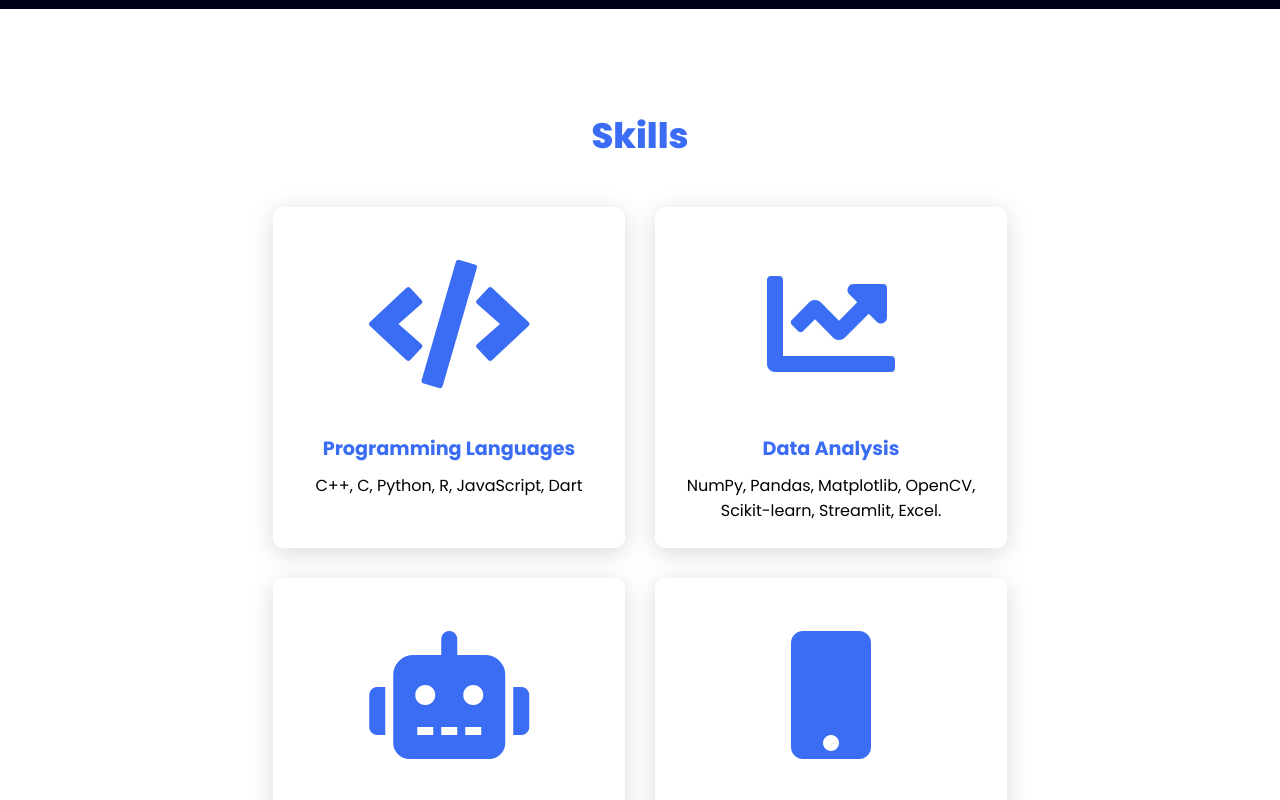
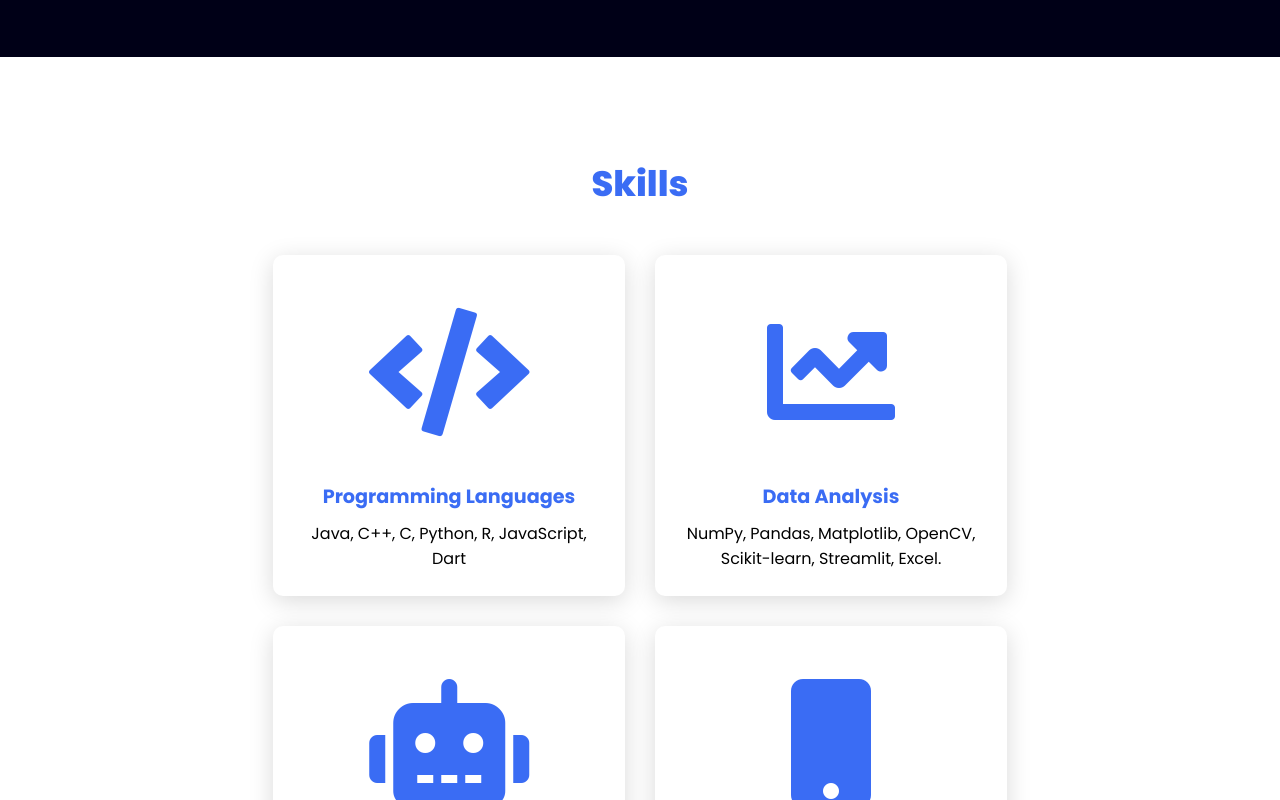
Before and after one commit to EngPeterAtef/engpeteratef.github.io, a plain HTML site: page index.html in a window 1280 px wide. Shown: the part 813-1613 px from the top of the page. Drawn offline with Linux system fonts and the light colour scheme.

Commit message:
Add Web Developer role and update programming languages
This commit includes two main changes to the project. Firstly, the
commented-out line for the Web Developer role in index.html has been
uncommented, officially adding the Web Developer role to the list of
professional skills. Secondly, the list of programming languages has
been updated to include Java at the beginning, reflecting a broader
range of expertise. Additionally, a new image file, DSC_6267 copy.png,
has been added to the images directory, although the specific purpose
of this file is not detailed in this commit.

```diff
--- a/index.html
+++ b/index.html
@@ -37,7 +37,7 @@
           🤖Machine Learning Engineer<br />
           📊Data Analyst<br />
           📱Mobile Developer<br />
-          <!-- 🌐Web Developer<br /> -->
+          🌐Web Developer<br />
         </p>
         <br />
         <h2>Education:</h2>
@@ -91,7 +91,7 @@
           </div>
           <div class="info">
             <h3>Programming Languages</h3>
-            <p>C++, C, Python, R, JavaScript, Dart</p>
+            <p>Java, C++, C, Python, R, JavaScript, Dart</p>
             <!-- <img src="./images/c++.jpg" alt="C++" class="programming-lang">
             <img src="./images/python.png" alt="Python" class="programming-lang">
             <img src="./images/Javascript.jpg" alt="JavaScript" class="programming-lang">
```
Also changed, not shown: images/DSC_6267 copy.png (added).
